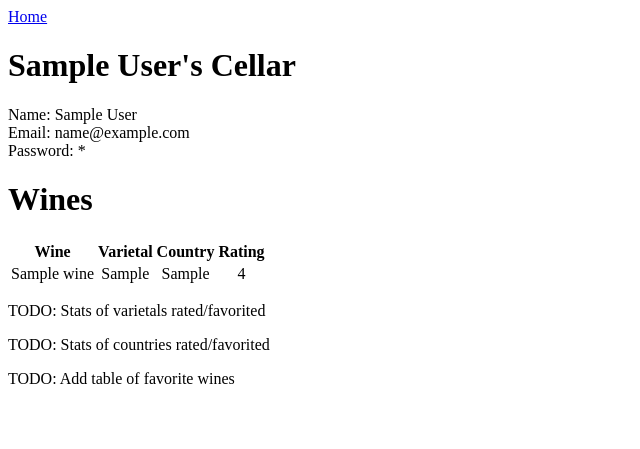
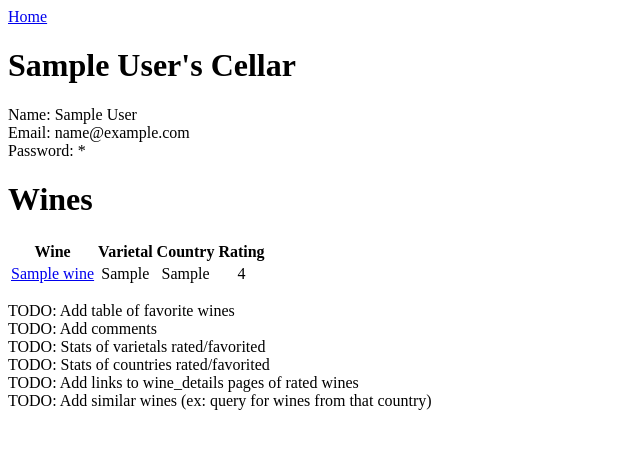
Before and after one commit to lyndabanh/Hackbright-Capstone-Topnote, a Flask app: page /users/1 in a window 1280 px wide. Shown: the top 449 px of the page, without its empty margins (0-640 px from the left). Run offline with Flask 2, Linux system fonts and the light colour scheme; tables that the repository leaves empty hold one stand-in row (values such as "Sample post").

Commit message:
Added links to wine details page from table of user rated wines.

```diff
--- a/crud.py
+++ b/crud.py
@@ -98,6 +98,11 @@ def get_and_order_rating_by_wine_id(wine_id):
     return Rating.query.filter(Rating.wine_id==wine_id).order_by(Rating.rating.desc()).all()
 
 
+def get_group_count_rating_by_user_id(user_id):
+
+    return Rating.query(Rating.rating, func.count(Rating.rating)).filter(Rating.user_id==user_id).group_by(Rating.rating).all()
+
+
 def all_users():
 
     return User.query.all()
--- a/server.py
+++ b/server.py
@@ -122,7 +122,15 @@ def create_rating(wine_id):
 
     user = crud.get_user_by_id(session['user_id'])
     wine = crud.get_wine_by_id(wine_id)
+
     rating = request.form.get('rating')
+    new_rating = request.form.get('new_rating')
+
+    #if rating
+        #create new rating
+    #elif new rating
+        #update current rating
+        #remember to update template form to go to /ratings route
 
     crud.rating(user, wine, rating)
 
@@ -140,12 +148,11 @@ def create_rating(wine_id):
 
     print(average)
 
-    desc_ordered_ratings = crud.get_desc_ordered_wine_by_id(wine_id)
+    desc_ordered_ratings = crud.get_and_order_rating_by_wine_id(wine_id)
 
     return render_template('/wine_ratings.html', user=user, wine=wine, average=average, desc_ordered_ratings=desc_ordered_ratings)
 
 
-    desc_ordered_ratings = crud.get_and_order_rating_by_wine_id(wine_id)
 #JS put request. Update the methods, so that it's diff than the function above.
 @app.route('/wines/<int:wine_id>/ratings/update', methods=['POST'])
 def update_rating(wine_id):
@@ -159,10 +166,7 @@ def update_rating(wine_id):
     ratings = crud.get_ratings_by_wine_id(wine_id)
 
 
-    #add ratings to a list  #list comprehension
-    # list_of_ratings = []
-    # for rating in ratings:
-    #     list_of_ratings.append(rating.rating)
+    #add ratings to a list
     list_of_ratings = [rating.rating for rating in ratings]
 
     print(list_of_ratings)
@@ -171,8 +175,8 @@ def update_rating(wine_id):
     average = sum(list_of_ratings)/len(list_of_ratings)
     average = round(average,1)
 
+    desc_ordered_ratings = crud.get_and_order_rating_by_wine_id(wine_id)
 
-    desc_ordered_ratings = crud.get_and_order_rating_by_wine_id(wine_id)
     return render_template('/wine_ratings.html', user=user, wine=wine, average=average, desc_ordered_ratings=desc_ordered_ratings)
 
 
--- a/templates/homepage.html
+++ b/templates/homepage.html
@@ -5,7 +5,7 @@
     {% if 'user_id' in session %}
         <h1>Welcome, {{ user.name }}!</h1>
     {% else %}
-        <h1>Welcome! Please log in.</h1>
+        <h1>Welcome! Register or log in below!</h1>
     {% endif %}
 
 
--- a/templates/user_details.html
+++ b/templates/user_details.html
@@ -27,15 +27,19 @@
     </tr>
     {% for rating in user.ratings %}
     <tr>
-      <td>{{ rating.wine.title }}</td>
+      <td><a href="/wines/{{ rating.wine.wine_id }}">{{ rating.wine.title }}</a></td>
       <td>{{ rating.wine.variety }}</td>
       <td>{{ rating.wine.country }}</td>
       <td>{{ rating.rating }}</td>
     </tr>
     {% endfor %}
   </table>
-
-<p>TODO: Stats of varietals rated/favorited</p>
-<p>TODO: Stats of countries rated/favorited</p>
-<p>TODO: Add table of favorite wines</p>
+<p>
+  <div>TODO: Add table of favorite wines</div>
+  <div>TODO: Add comments</div>
+  <div>TODO: Stats of varietals rated/favorited</div>
+  <div>TODO: Stats of countries rated/favorited</div>
+  <div>TODO: Add links to wine_details pages of rated wines</div>
+  <div>TODO: Add similar wines (ex: query for wines from that country)</div>
+</p>
 {% endblock %}
--- a/templates/wine_ratings.html
+++ b/templates/wine_ratings.html
@@ -17,7 +17,7 @@
         </tr>
         {% endfor %}
     </table>
-    <p>TODO: Add JS/AJAX to sort by ratings "onclick"</p>
+    <p>TODO: Add JS/AJAX "onclick" to sort ratings</p>
     <table>
         <tr>
             <th>User</th>
@@ -33,5 +33,7 @@
 
 <div></div>
 
-
+<p>
+    <div>TODO: Add link to other users user_details pages</div>
+</p>
 {% endblock %}
```
